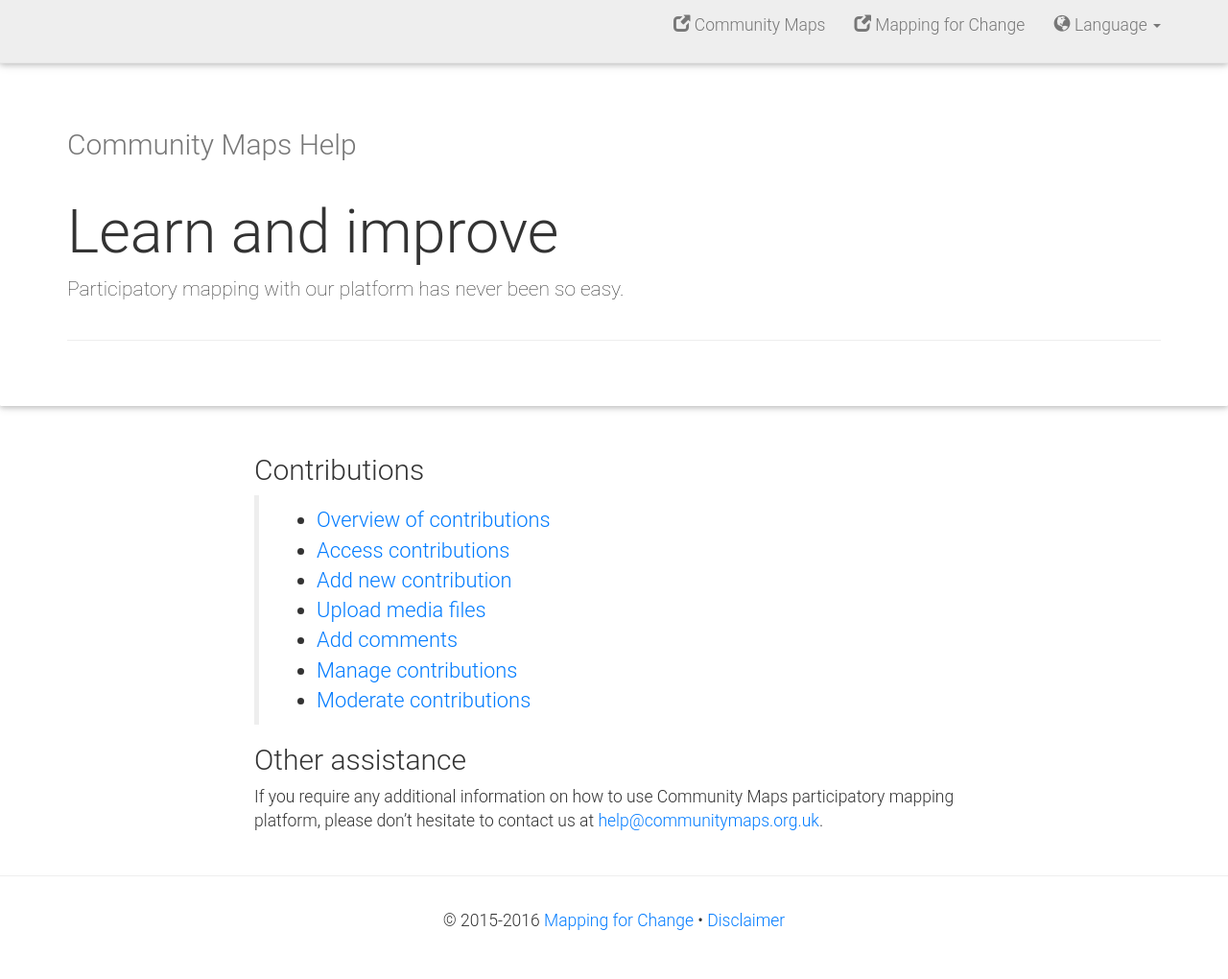
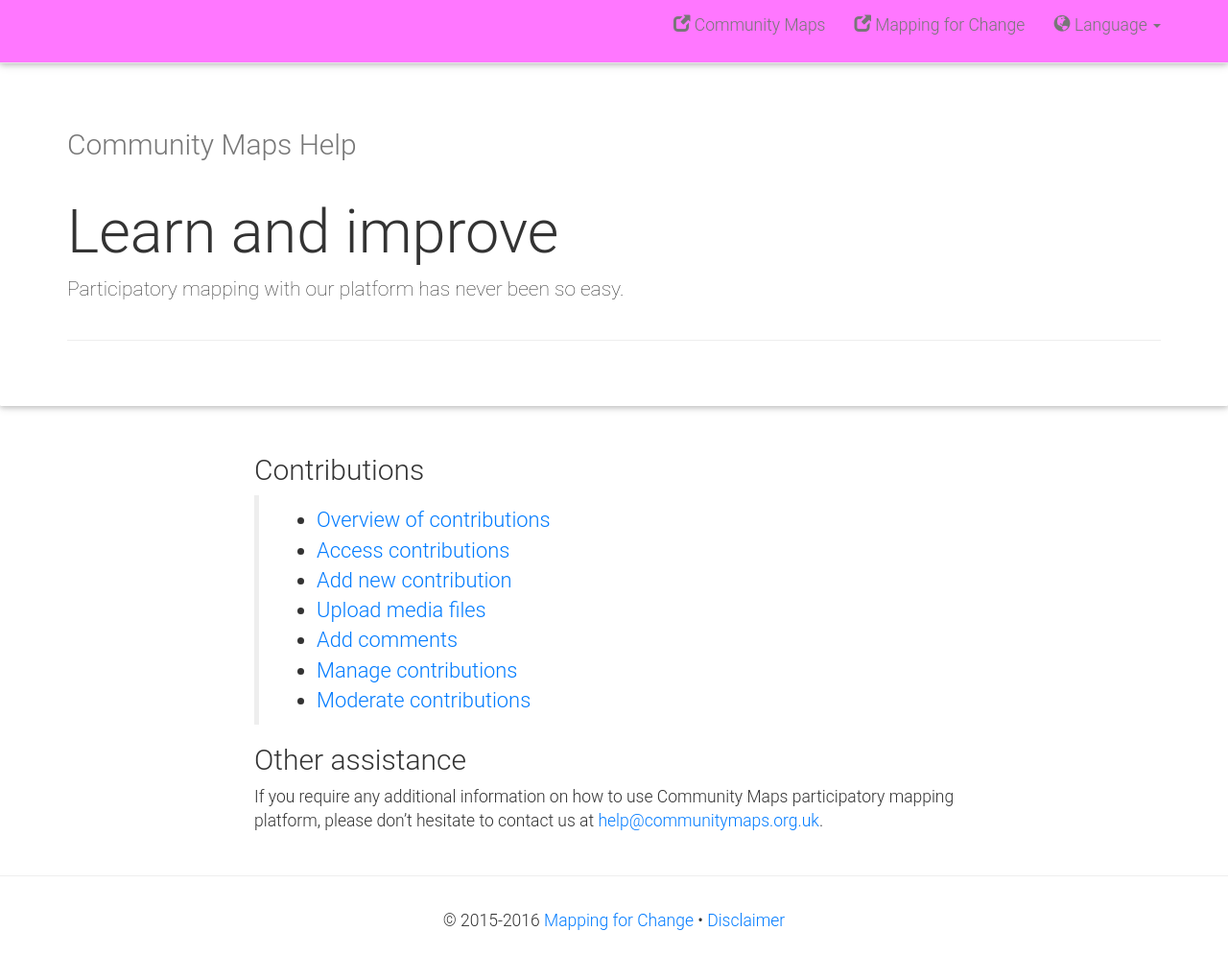
Before and after one commit to cbaldock/communitymaps-help, a Jekyll site: the page built from _en/index.md, in a window 1280 px wide. Shown: the whole page at 96% size. Built offline with Jekyll 4.4.1, drawn with Linux system fonts in a browser that asks for light colours; nearby versions of some CDN libraries.

```diff
--- a/_layouts/default.html
+++ b/_layouts/default.html
@@ -50,7 +50,7 @@
 
       .navbar-default {
         margin: 0;
-        background-color: #eee;
+        background-color: #f7f;
       }
     </style>
   </head>
```
